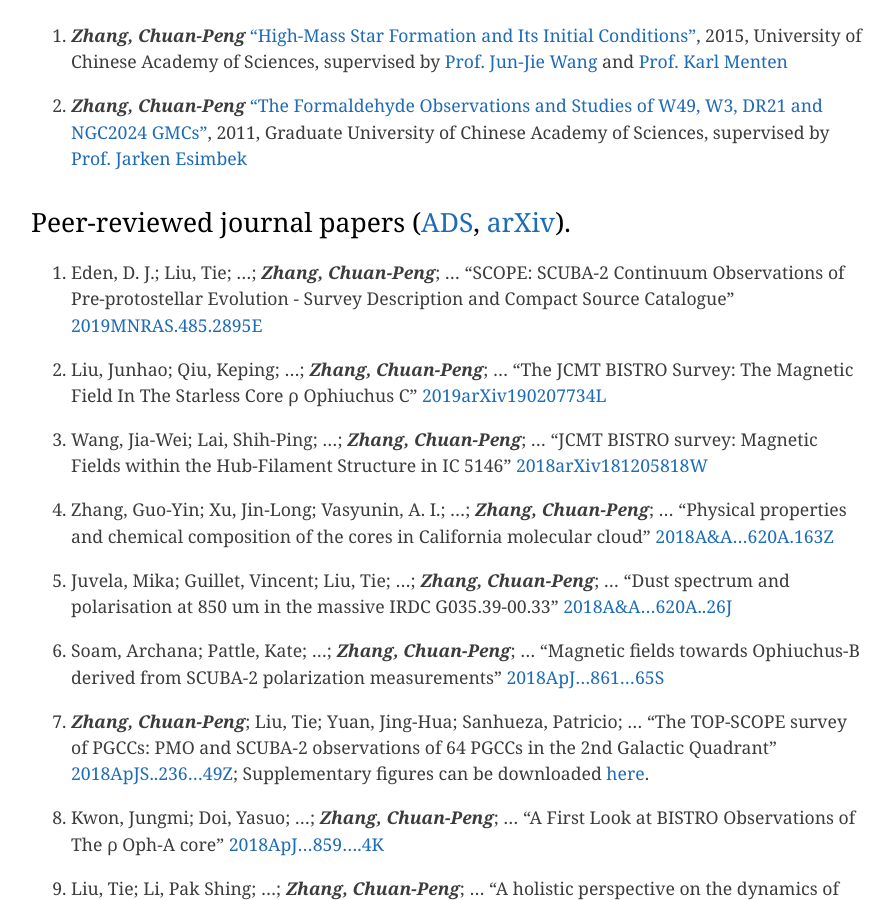
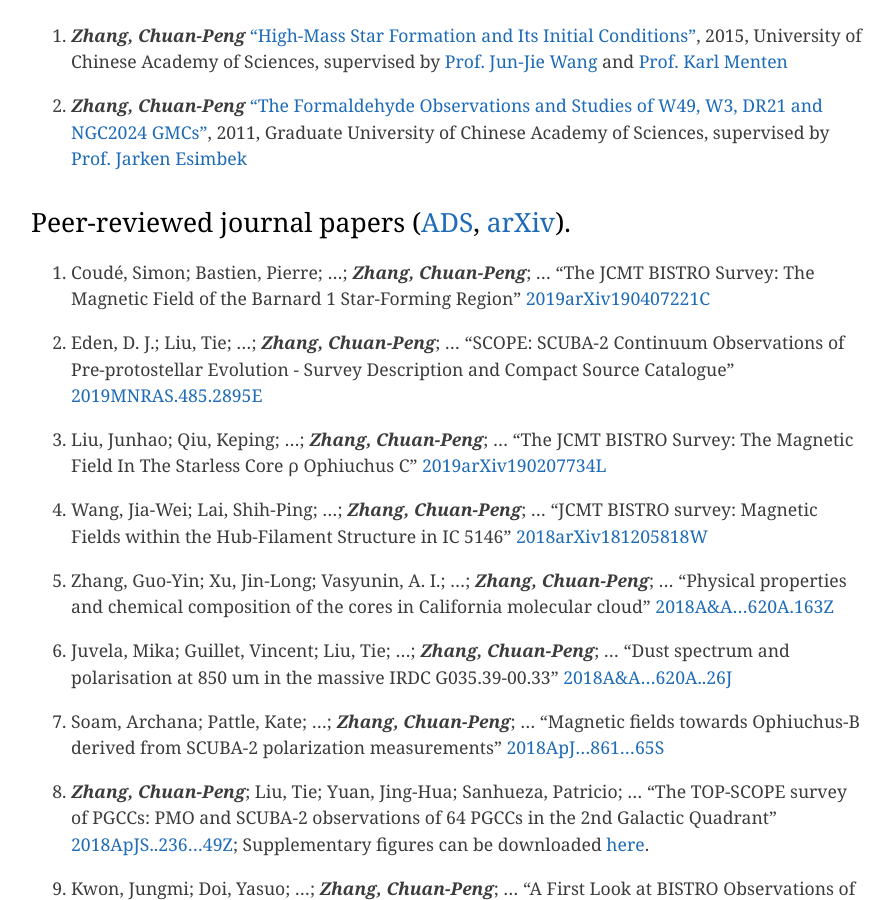
Before and after one commit to zcp521/zcp521.github.io, a Jekyll site: the page built from pub.md, in a window 1280 px wide and 900 px high, scrolled down 476 px. Shown: the whole window, without its empty margins (193-1087 px from the left). Built offline with Jekyll 4.4.1, drawn with Linux system fonts in a browser that asks for light colours.

Commit message:
Initial commit

```diff
--- a/pub.md
+++ b/pub.md
@@ -13,6 +13,10 @@
 
 
 ## Peer-reviewed journal papers ([ADS](http://adsabs.harvard.edu/cgi-bin/nph-abs_connect?library&libname=zhang&libid=5a2d77bd55), [arXiv](https://arxiv.org/a/zhang_c_2.html)).
+
+33. Coudé, Simon; Bastien, Pierre; ...; ***Zhang, Chuan-Peng***; ...
+	"The JCMT BISTRO Survey: The Magnetic Field of the Barnard 1 Star-Forming Region"
+	[2019arXiv190407221C](http://adsabs.harvard.edu/abs/2019arXiv190407221C)
 
 32. Eden, D. J.; Liu, Tie; ...; ***Zhang, Chuan-Peng***; ...
 	"SCOPE: SCUBA-2 Continuum Observations of Pre-protostellar Evolution - Survey Description and Compact Source Catalogue"
```
